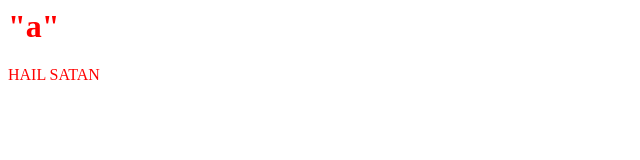
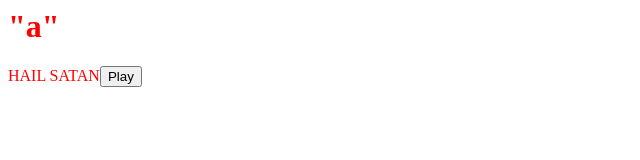
Before and after one commit to calesce/tab-editor, a React app: page / in a window 1280 px wide. Shown: the top 160 px of the page, without its empty margins (0-640 px from the left). Built offline with nearby package versions, Linux system fonts and the light colour scheme; the HTML template or start-up script is replaced by a standard one.

Commit message:
added play button

```diff
--- a/src/App.js
+++ b/src/App.js
@@ -13,6 +13,10 @@ export default class App extends Component {
   }
 
   componentDidMount() {
+    this.playSequence();
+  }
+
+  playSequence = () => {
     var a = setInterval(() => {
       var note = this.state.scale[this.state.currentNote];
 
@@ -57,26 +61,37 @@ export default class App extends Component {
     }
   }
 
-  play(delay, pitch, duration) {
+  play = (delay, pitch, duration) => {
+
+    console.log('pitch: ' + pitch);
     var startTime = this.state.audioContext.currentTime + delay
     var endTime = startTime + duration
 
     var oscillator = this.state.audioContext.createOscillator()
     oscillator.connect(this.state.audioContext.destination)
 
-    oscillator.type = 'sawtooth'
+    oscillator.type = 'square'
     oscillator.detune.value = pitch * 100
 
     oscillator.start(startTime)
     oscillator.stop(endTime)
   }
 
+  newSong= () => {
+    this.setState({
+      scale: randomScale(),
+      currentNote: 0
+    });
+
+    this.playSequence();
+  }
+
   render() {
-    console.log(this.state.scale);
     return (
       <div style={{ color: 'red' }}>
         <h1>{JSON.stringify(this.state.scale)}</h1>
         HAIL SATAN
+        <button onClick={this.newSong}>Play</button>
       </div>
     );
   }
```
Also changed, not shown: .babelrc.
